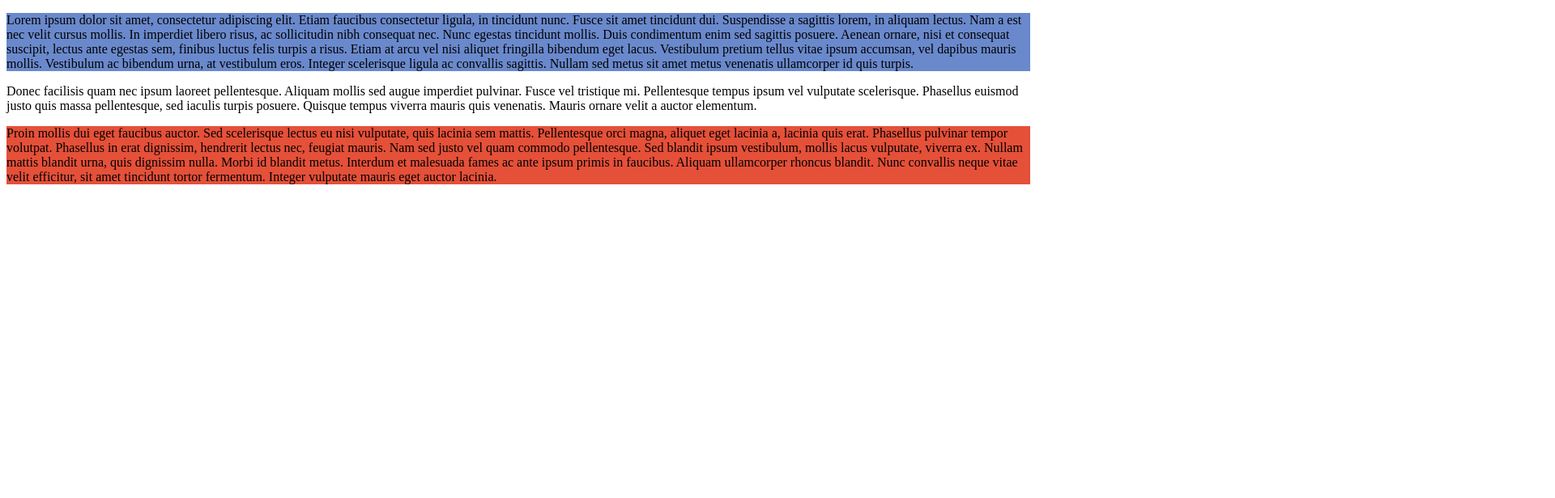
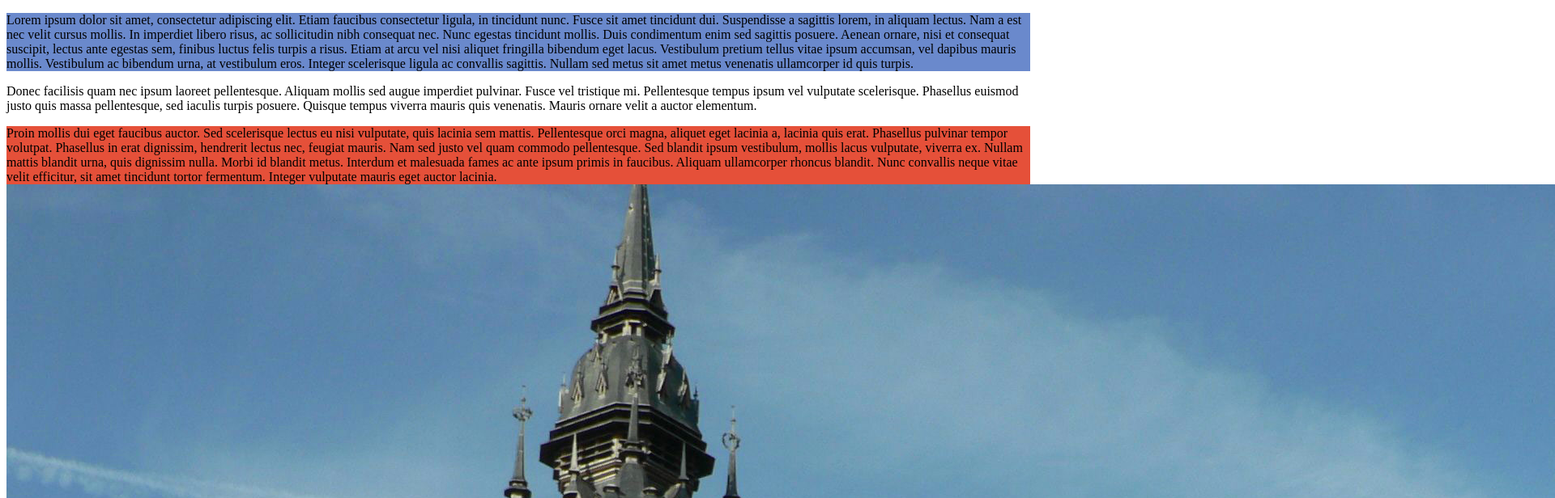
Before and after one commit to Nore1008/Tp1, a plain HTML site: page index.html in a window 1280 px wide. Shown: the top 616 px of the page at 81% size, 1920 px wide, since content can reach past the window. Drawn offline with Linux system fonts and the light colour scheme.

Commit message:
test paragraphe 3

```diff
--- a/index.html
+++ b/index.html
@@ -44,6 +44,7 @@
 		ullamcorper rhoncus blandit. Nunc convallis neque vitae velit efficitur,
 		sit amet tincidunt tortor fermentum. Integer vulputate mauris eget auctor
 		lacinia.
+		<img src="img/calais.jpg">
 	</p>
 
 
```
Also changed, not shown: img/calais.jpg (added).
